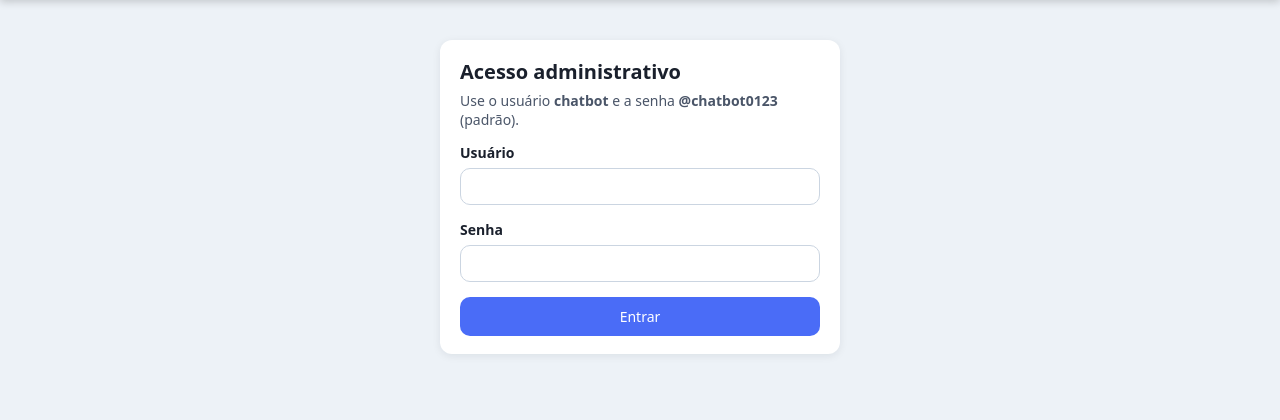
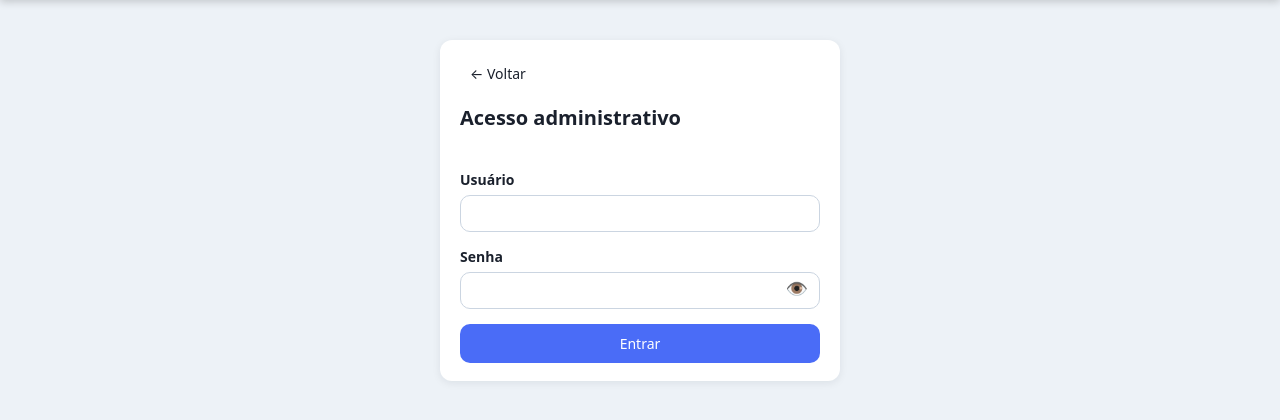
Before and after one commit to ulissesoliveiraa/chatbot-app, a Flask app: page /login in a window 1280 px wide. Shown: the part 52-472 px from the top of the page. Run offline with Flask 3, Linux system fonts and the light colour scheme.

Commit message:
Feat: botão voltar no login + olhinho de senha ajustado

```diff
--- a/static/style.css
+++ b/static/style.css
@@ -603,3 +603,41 @@ body {
         height: auto;
     }
 }
+
+/* ====== Olhinho no campo de senha (login) ====== */
+.password-wrapper {
+  position: relative;
+  width: 100%;
+}
+
+.password-wrapper .input {
+  width: 100%;
+  padding-right: 40px; /* espaço pro olho dentro do balão */
+}
+
+.password-toggle {
+  position: absolute;
+  right: 12px;
+  top: 50%;
+  transform: translateY(-50%);
+  font-size: 18px;
+  cursor: pointer;
+  user-select: none;
+}
+
+/* Botão de voltar na tela de login */
+.btn-back {
+  display: inline-block;
+  margin-bottom: 15px;
+  background: transparent;
+  color: var(--text-primary);
+  font-size: 14px;
+  text-decoration: none;
+  padding: 6px 10px;
+  border-radius: 8px;
+  transition: 0.2s;
+}
+
+.btn-back:hover {
+  background: rgba(0,0,0,0.1);
+}
--- a/templates/login.html
+++ b/templates/login.html
@@ -3,12 +3,19 @@
 
 {% block content %}
 <div class="card card-auth">
+
+  <!-- BOTÃO VOLTAR -->
+  <a href="{{ url_for('index') }}" class="btn-back">← Voltar</a>
+
   <h1 class="card-title">Acesso administrativo</h1>
-  <p class="card-subtitle">
-    Use o usuário <strong>chatbot</strong> e a senha <strong>@chatbot0123</strong> (padrão).
+
+  <!-- Espaço preservado -->
+  <p class="card-subtitle" style="visibility: hidden;">
+    Placeholder
   </p>
 
   <form method="post" class="form">
+
     <label class="form-label">
       Usuário
       <input type="text" name="username" class="input" required>
@@ -16,10 +23,36 @@
 
     <label class="form-label">
       Senha
-      <input type="password" name="password" class="input" required>
+      <div class="password-wrapper">
+        <input
+          type="password"
+          name="password"
+          id="passwordInput"
+          class="input"
+          required
+        >
+
+        <!-- Ícone dentro do balão -->
+        <span id="togglePassword" class="password-toggle" title="Mostrar/ocultar senha">
+          👁️
+        </span>
+      </div>
     </label>
 
     <button type="submit" class="btn-primary full">Entrar</button>
   </form>
 </div>
+
+<!-- Script para alternar senha -->
+<script>
+  const input = document.getElementById("passwordInput");
+  const toggle = document.getElementById("togglePassword");
+
+  toggle.addEventListener("click", () => {
+    const visible = input.type === "text";
+    input.type = visible ? "password" : "text";
+    toggle.textContent = visible ? "👁️" : "🙈";
+  });
+</script>
+
 {% endblock %}
```
